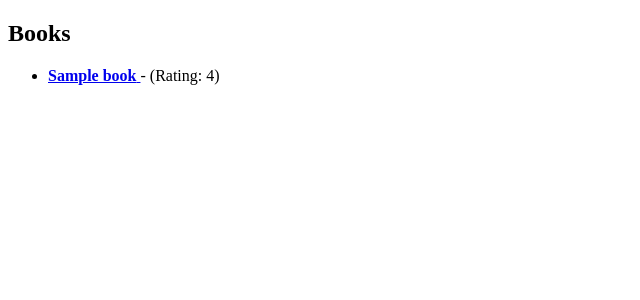
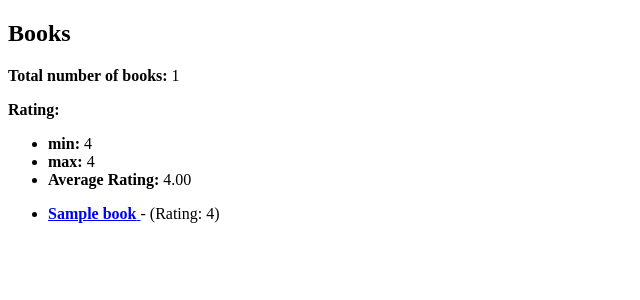
Before and after one commit to difegam/book-store, a Django app: page / in a window 1280 px wide. Shown: the top 300 px of the page, without its empty margins (0-640 px from the left). Run offline with Django 4.2, Linux system fonts and the light colour scheme; tables that the repository leaves empty hold one stand-in row (values such as "Sample post").

Commit message:
add aggregation and ordering

```diff
--- a/book_outlet/templates/book_outlet/index.html
+++ b/book_outlet/templates/book_outlet/index.html
@@ -5,6 +5,25 @@
 {% block content %}
     <section id="books">
         <h2>Books</h2>
+        <section>
+            <p>
+                <b>Total number of books:</b> {{ total_number_of_books }}
+            </p>
+            <p>
+                <b>Rating:</b>
+            </p>
+            <ul>
+                <li>
+                    <b>min: </b> {{ rating_metrics.rating__min }}
+                </li>
+                <li>
+                    <b>max: </b> {{ rating_metrics.rating__max }}
+                </li>
+                <li>
+                    <b>Average Rating:</b> {{ rating_metrics.rating__avg|floatformat:2 }}
+                </li>
+            </ul>
+        </section>
         <ul>
             {% for book in books %}
                 <li>
--- a/book_outlet/views.py
+++ b/book_outlet/views.py
@@ -1,3 +1,4 @@
+from django.db.models import Avg, Max, Min
 from django.shortcuts import get_object_or_404, render
 
 from .models import Book
@@ -5,16 +6,37 @@ from .models import Book
 
 # Create your views here.
 def index(request):
-    books = Book.objects.all()
-    return render(request, "book_outlet/index.html", context={"books": books})
+    books = Book.objects.all().order_by("title")  # ASC
+    # books = Book.objects.all().order_by("-title") # DESC
+
+    num_books = books.count()
+    rating_metrics = books.aggregate(Avg("rating"), Min("rating"), Max("rating"))
+
+    context = {
+        "books": books,
+        "total_number_of_books": num_books,
+        "rating_metrics": rating_metrics,
+    }
+
+    return render(request, "book_outlet/index.html", context=context)
 
 
 def book_detail(request, slug: str):
+
+    # * Option 1
     # try:
     #     book = Book.objects.get(pk=id)
     # except ObjectDoesNotExist as e:
     #     raise Http404("Book doesn't exist") from e
 
+    # * Option 2
     book = get_object_or_404(Book, slug=slug)
-    context = {"title": book.title, "author": book.author, "rating": book.rating, "is_bestselling": book.is_bestselling}
+
+    context = {
+        "title": book.title,
+        "author": book.author,
+        "rating": book.rating,
+        "is_bestselling": book.is_bestselling,
+    }
+
     return render(request, "book_outlet/book_detail.html", context=context)
```
